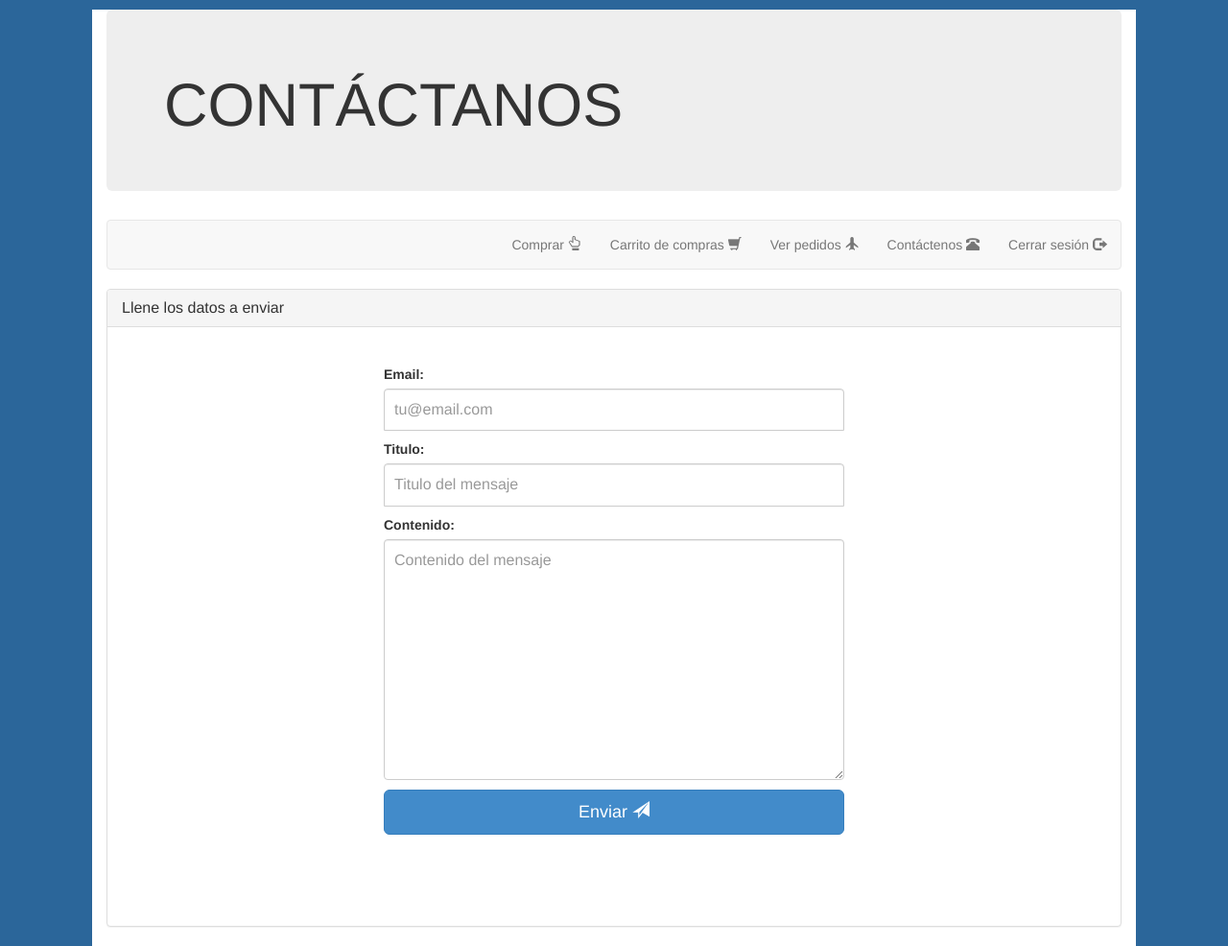
After one commit to fesquivelc/appjaveros, a Django app: page /contacto/ in a window 1280 px wide. The commit adds this page. Shown: the whole page at 96% size. Run offline with Django 3.2, Linux system fonts and the light colour scheme.

Commit message:
-AGREGADO CONTACTO -MEJORADO MODELS -AGREGADO CONTACTFORM

```diff
--- a/appjaverosx/urls.py
+++ b/appjaverosx/urls.py
@@ -11,13 +11,15 @@ urlpatterns = patterns('',
     # url(r'^appjaverosx/', include('appjaverosx.foo.urls')),
 
     # Uncomment the admin/doc line below to enable admin documentation:
+    url(r'^$','market.views.login',name='login'),
+    url(r'add_cart/(\d+)/(\d+)/$','market.views.add_to_cart',name='agregar_carrito'),
     url(r'^admin/doc/', include('django.contrib.admindocs.urls')),
-    url(r'^$','market.views.login',name='login'),
     url(r'^catalogo/(\d{1,2})/(\d+)/$','market.views.catalogos_view',name='catalogos_view'),
+    url(r'^cerrar/$','market.views.cerrar_sesion',name='cerrar_sesion'),
+    url(r'^contacto/$','market.views.contacto_view',name='contacto_view'),
     url(r'^supermercados/$','market.views.supermercados_view',name='supermercados'),
-    url(r'^cerrar/$','market.views.cerrar_sesion',name='cerrar_sesion'),
-    url(r'add_cart/(\d+)/(\d+)/$','market.views.add_to_cart',name='agregar_carrito'),
     url(r'view_cart/$','market.views.get_cart',name='ver_carrito'),
+
 
     # Uncomment the next line to enable the admin:
     url(r'^admin/', include(admin.site.urls)),
--- a/market/forms.py
+++ b/market/forms.py
@@ -1,9 +1,14 @@
 __author__ = 'fesquivelc'
 from django import forms
+
+class ContactoForm(forms.Form):
+    email = forms.EmailField(widget=forms.TextInput(attrs={'class':'form-control','placeholder':'tu@email.com'}),required=True)
+    titulo = forms.CharField(widget=forms.TextInput(attrs={'class':'form-control','placeholder':'Titulo del mensaje'}),required=True)
+    contenido = forms.CharField(widget=forms.Textarea(attrs={'class':'form-control','placeholder':'Contenido del mensaje'}),required=True)
+
+class BusquedaProductoForm(forms.Form):
+    nombreProducto = forms.CharField(widget=forms.TextInput(attrs={'class':'form-control','placeholder':'Nombre del producto'}))
 
 class LoginForm(forms.Form):
     usuario = forms.CharField(widget=forms.TextInput(attrs={'class' : 'form-control','placeholder':'fesquivelc'}),required=True)
     password = forms.CharField(widget=forms.PasswordInput(attrs={'class' : 'form-control','placeholder':'*******'},render_value=False),required=True)
-
-class BusquedaProductoForm(forms.Form):
-    nombreProducto = forms.CharField(widget=forms.TextInput(attrs={'class':'form-control','placeholder':'Nombre del producto'}))
--- a/market/models.py
+++ b/market/models.py
@@ -1,3 +1,4 @@
+from django.conf import settings
 from django.contrib.auth.models import User # LOS USUARIOS SON MANEJADOS POR DJANGO AUTOMATICAMENTE =)
 from django.db import models
 
@@ -77,7 +78,7 @@ class Direccion(models.Model):
     numero = models.IntegerField()
     telefono = models.CharField(max_length=10)
     zona = models.ForeignKey(Zona)
-    usuario = models.ManyToManyField(User)
+    usuario = models.ManyToManyField(settings.AUTH_USER_MODEL)
     def __unicode__(self):
         return self.numero
 
--- a/market/views.py
+++ b/market/views.py
@@ -1,3 +1,5 @@
+# coding=utf-8
+from django.core.mail.message import EmailMultiAlternatives
 from django.http import HttpResponseRedirect
 from django.shortcuts import render_to_response
 from django.template.context import RequestContext
@@ -6,6 +8,35 @@ from market.forms import *
 from django.contrib.auth import authenticate, logout
 from django.contrib.auth import login as auth_login
 from cart import Cart
+
+
+def contacto_view(request):
+    info_enviado = False
+    email = ''
+    titulo = ''
+    contenido = ''
+
+    if request.method == 'POST':
+        formulario = ContactoForm(request.POST)
+        if formulario.is_valid():
+            info_enviado = True
+            email = formulario.cleaned_data['email']
+            titulo = formulario.cleaned_data['titulo']
+            contenido = formulario.cleaned_data['contenido']
+
+            #configuracion para enviar el mensaje a GMAIL
+            html_content = 'Informacion recibida <br/> <br/> <h3> ******* Mensaje de %s ******* </h3> <br/> <br/>' \
+                           '<h4>Titulo: %s </h4>' \
+                           '<p>%s</p>' %(email,titulo,contenido)
+
+            to = 'fesquivelc@gmail.com'
+            msje = EmailMultiAlternatives('Correo de contacto',html_content,'from@server.com',[to])
+            msje.attach_alternative(html_content,'text/html')
+            msje.send()
+    else:
+        formulario = ContactoForm()
+    ctx = {'enviado': info_enviado, 'email':email,'titulo':titulo,'contenido':contenido,'form':formulario}
+    return render_to_response('contacto.html',ctx,context_instance=RequestContext(request))
 
 
 def login(request):
@@ -34,6 +65,7 @@ def login(request):
         form = LoginForm()
         ctx = {'form':form,'mensaje':mensaje}
         return render_to_response('login.html',ctx,context_instance=RequestContext(request))
+
 
 
 def catalogos_view(request,market,cat):
@@ -84,23 +116,3 @@ def get_cart(request):
         print i.product
 
     return render_to_response('carrito.html', dict(cart=Cart(request)),context_instance=RequestContext(request))
-
-#def add_cart(request, id_catalogo):
-#    catalogo = Catalogo.objects.get(id=id_catalogo)
-#    if not 'carrito_compra' in request.session or not request.session['carrito_compra']:
-#        request.session['carrito_compra'] = [catalogo]
-#    else:
-#        saved_list = request.session['carrito_compra']
-#        saved_list.append(catalogo)
-#        request.session['carrito_compra'] = saved_list
-#    #if detalle not in carrito:
-#    #    carrito.append(detalle)
-#    #request.session['carrito_compra']))
-#    #print request.session['carrito_compra']
-#    return HttpResponseRedirect(request.META.get('HTTP_REFERER'))
-#
-#def get_cart(request):
-#    productos = request.session['carrito_compra']
-#    ctx = {'productos':productos}
-
-#    return render_to_response('carrito.html',ctx,context_instance=RequestContext(request))
--- a/static/css/signin.css
+++ b/static/css/signin.css
@@ -5,9 +5,9 @@
 }*/
 
 .form-signin {
-  max-width: 350px;
+  max-width: 500px;
   padding: 10px;
-  margin: 1em auto 15em auto;
+  margin: 1em auto 5em auto;
 }
 .form-signin .form-signin-heading,
 .form-signin .checkbox {
--- /dev/null
+++ b/templates/contacto.html
@@ -0,0 +1,39 @@
+{% extends 'principal.html' %}
+{% block aqui_css %}
+    <link href="{{ STATIC_URL }}css/signin.css" rel="stylesheet">
+{% endblock %}
+{% block cabecera %}
+    CONTÁCTANOS
+{% endblock %}
+{% block panel %}
+    {% if enviado %}
+        Gracias nos contactaremos con usted
+    {% else %}
+        Llene los datos a enviar
+    {% endif %}
+{% endblock %}
+{% block navbar %}
+    <li><a href="/supermercados/">Comprar <span class="glyphicon glyphicon-hand-up"></span></a></li>
+{% endblock %}
+{% block cuerpo %}
+    {% if enviado %}
+        <div class="panel panel-info" style="max-width: 500px;margin: 0 auto;">
+            <div class="panel-heading">
+                <h3 class="panel-title">Título: <strong> {{ titulo }}</strong></h3>
+            </div>
+            <div class="panel-body">
+                <h4>De: {{ email }}</h4>
+                <p>Contenido:</p>
+                <p>{{ contenido }}</p>
+            </div>
+        </div>
+    {% else %}
+        <form class="form-signin" method="POST" action=".">
+            {% csrf_token %}
+            {{ form.as_p }}
+            <button class="btn btn-lg btn-primary btn-block" type="submit">Enviar <span
+                    class="glyphicon glyphicon-send"></span></button>
+        </form>
+    {% endif %}
+
+{% endblock %}
--- a/templates/principal.html
+++ b/templates/principal.html
@@ -10,10 +10,14 @@
         {% endblock %}
 
         <ul class="nav navbar-nav navbar-right">
+            {% block navbar %}
+
+            {% endblock %}
             <li><a href="view_cart/">Carrito de compras <span class="glyphicon glyphicon-shopping-cart"></span></a></li>
-            <li><a href="/cerrar/">Ver pedidos <span class="glyphicon glyphicon-plane"></span></a></li>
-            <li><a href="/cerrar/">Contáctenos <span class="glyphicon glyphicon-phone-alt"></span></a></li>
+            <li><a href="/pedidos">Ver pedidos <span class="glyphicon glyphicon-plane"></span></a></li>
+            <li><a href="/contacto/">Contáctenos <span class="glyphicon glyphicon-phone-alt"></span></a></li>
             <li><a href="/cerrar/">Cerrar sesión <span class="glyphicon glyphicon-log-out"></span></a></li>
+
         </ul>
 
     </nav>
```
Also changed, not shown: appjaverosx/settings.py (+8 -0 lines), templates/carrito.html (+9 -2 lines), 1 other file.
